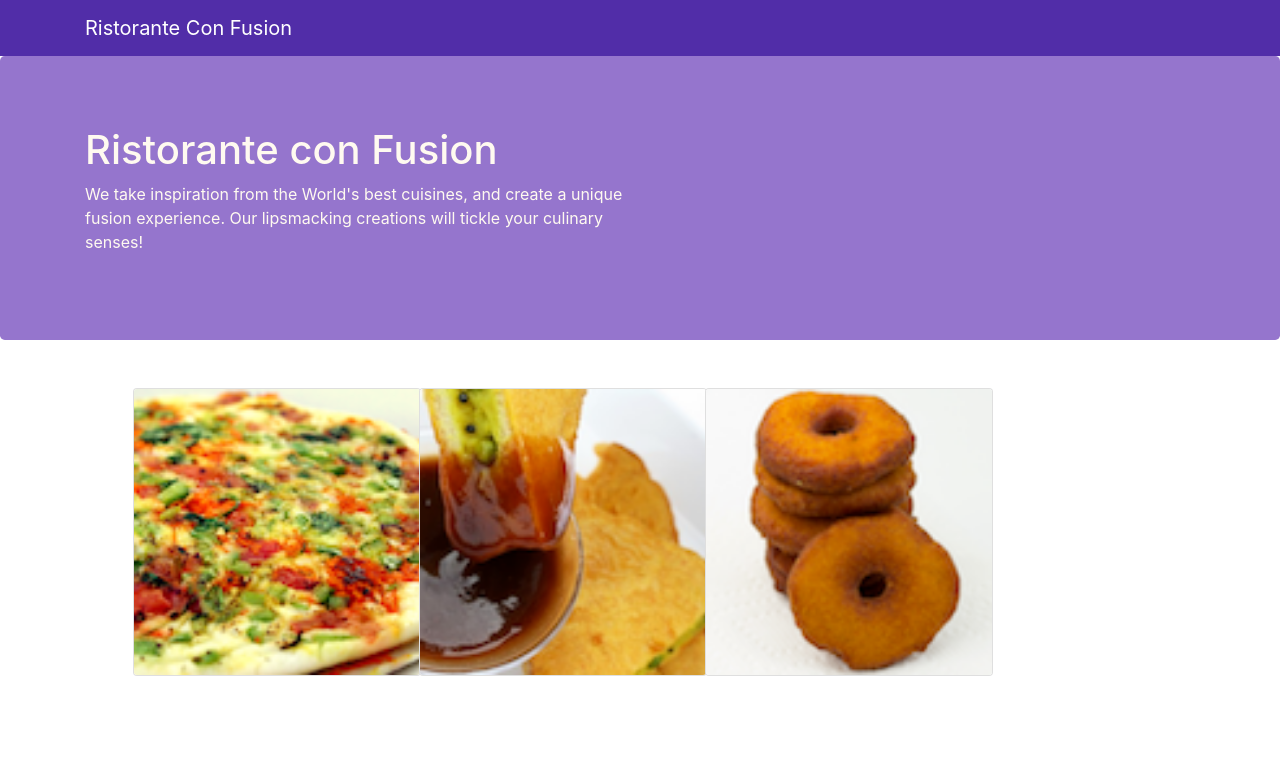
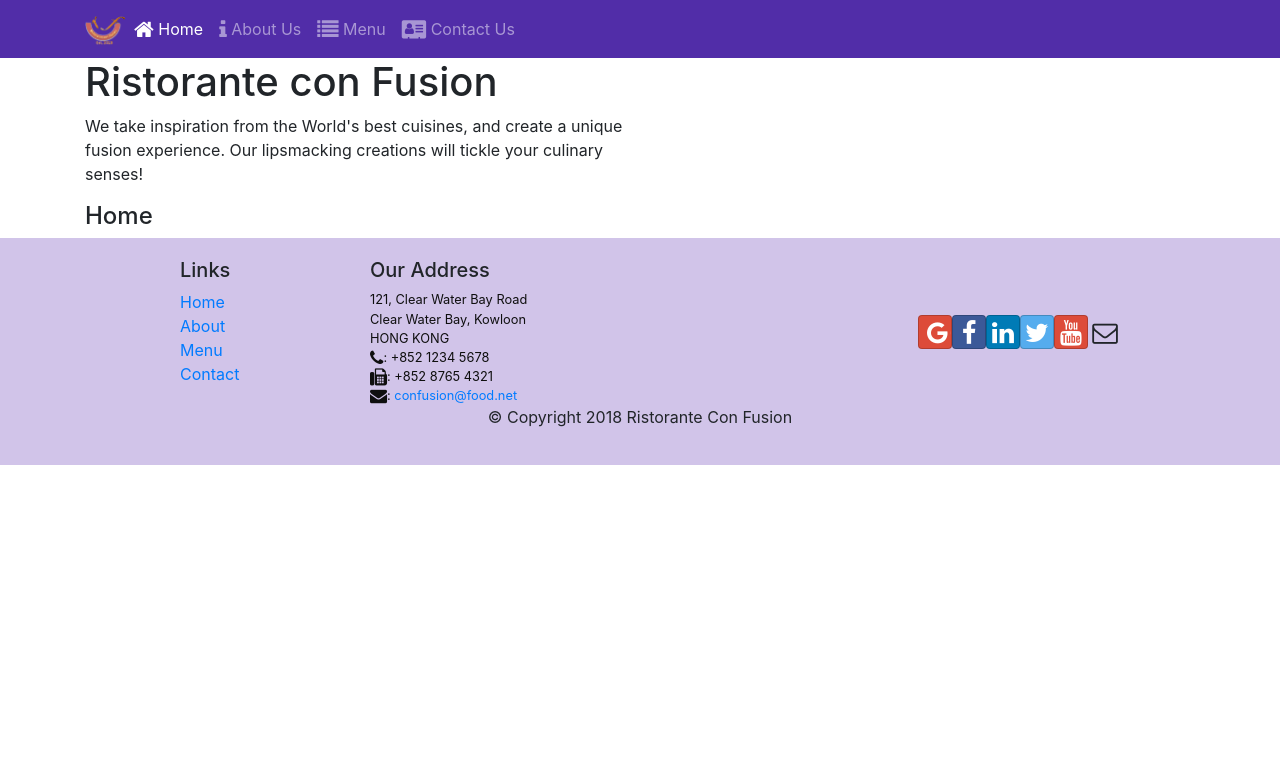
Before and after one commit to JawadMirza-coder/myapp, a React (Create React App) app: page /home in a window 1280 px wide. Shown: the top 770 px of the page. Built offline with nearby package versions, Linux system fonts and the light colour scheme.

Commit message:
new Home and Update Other

```diff
--- a/package.json
+++ b/package.json
@@ -13,6 +13,7 @@
     "react": "^17.0.2",
     "react-dom": "^17.0.2",
     "react-popper": "^2.2.5",
+    "react-router-dom": "^5.3.0",
     "react-scripts": "5.0.0",
     "reactstrap": "^9.0.1",
     "web-vitals": "^2.1.3"
--- a/src/App.js
+++ b/src/App.js
@@ -1,7 +1,7 @@
 import "./App.css";
 
 import React, { Component } from "react";
-
+import { BrowserRouter } from 'react-router-dom';
 import Main from "./components/mainComponent";
 import { DISHES } from "./shared/Dishes";
 
@@ -17,9 +17,11 @@
 
   render() {
     return (
+      <BrowserRouter>
       <div className="App">
           <Main />
       </div>
+      </BrowserRouter>
     );
   }
 }
--- a/src/components/Header.js
+++ b/src/components/Header.js
@@ -1,28 +1,57 @@
-import React, { Component } from 'react';
-import { Navbar, NavbarBrand } from 'reactstrap';
+import { Nav, Navbar, NavbarBrand, NavbarToggler, Collapse, NavItem } from 'reactstrap';
+import { NavLink } from 'react-router-dom';
+import React,{Component} from 'react';
+class Header extends Component {
+    constructor(props) {
+        super(props);
 
-class Header extends Component {
+        this.toggleNav = this.toggleNav.bind(this);
+        this.state = {
+          isNavOpen: false
+        };
+      }
+
+      toggleNav() {
+        this.setState({
+          isNavOpen: !this.state.isNavOpen
+        });
+      }
+
     render() {
         return(
-    <React.Fragment>
-      <Navbar dark>
+            <div>
+                <Navbar dark expand="md">
                     <div className="container">
-            <NavbarBrand href="/">Ristorante Con Fusion</NavbarBrand>
+                        <NavbarToggler onClick={this.toggleNav} />
+                        <NavbarBrand className="mr-auto" href="/"><img src='assets/images/logo.png' height="30" width="41" alt='Ristorante Con Fusion' /></NavbarBrand>
+                        <Collapse isOpen={this.state.isNavOpen} navbar>
+                            <Nav navbar>
+                            <NavItem>
+                                <NavLink className="nav-link"  to='/home'><span className="fa fa-home fa-lg"></span> Home</NavLink>
+                            </NavItem>
+                            <NavItem>
+                                <NavLink className="nav-link" to='/aboutus'><span className="fa fa-info fa-lg"></span> About Us</NavLink>
+                            </NavItem>
+                            <NavItem>
+                                <NavLink className="nav-link"  to='/menu'><span className="fa fa-list fa-lg"></span> Menu</NavLink>
+                            </NavItem>
+                            <NavItem>
+                                <NavLink className="nav-link" to='/contactus'><span className="fa fa-address-card fa-lg"></span> Contact Us</NavLink>
+                            </NavItem>
+                            </Nav>
+                        </Collapse>
                     </div>
                 </Navbar>
 
-           <div className="container-fluid jumbotron">
-               <div className="container">
-               <div className="row row-header ">
-                   <div className="col-12 col-sm-6 ">
+                    <div className="container Jumbotron">
+                        <div className="row row-header">
+                            <div className="col-12 col-sm-6">
                                 <h1>Ristorante con Fusion</h1>
                                 <p>We take inspiration from the World's best cuisines, and create a unique fusion experience. Our lipsmacking creations will tickle your culinary senses!</p>
                             </div>
                         </div>
                     </div>
-
             </div>
-    </React.Fragment>
         );
     }
 }
--- /dev/null
+++ b/src/components/Home.js
@@ -0,0 +1,11 @@
+import React from 'react';
+
+function Home(props) {
+    return(
+      <div className="container">
+        <h4>Home</h4>
+      </div>
+    );
+}
+
+export default Home;
--- a/src/components/mainComponent.js
+++ b/src/components/mainComponent.js
@@ -2,7 +2,10 @@
 import Menu from './menucomponents';
 import Header from "./Header";
 import Footer from "./footer";
-import DishDetail from './DishdetailComponent';
+import Home from './Home';
+import { Route,Switch,Redirect  } from 'react-router-dom';
+
+// import DishDetail from './DishdetailComponent';
 
 import { DISHES } from "../shared/Dishes";
 
@@ -22,19 +25,37 @@
   }
 
 
+
   render() {
+    const HomePage = () => {
+      return(
+          <Home
+          />
+      );
+    }
     return (
       <div>
+
         <Header />
-        <Menu dishes={this.state.dishes} onClick={(dishId) => this.onDishSelect(dishId)} />
+        <Switch>
+        <Route path='/home' component={HomePage} />
+         <Route exact path='/menu' component={() => <Menu dishes={this.state.dishes} />} />
+        <Redirect  to="/home" />
+        </Switch>
 
-        <DishDetail dish={this.state.dishes.filter((dish) => dish.id === this.state.selectedDish)[0]} />
+
+        {/* <Menu dishes={this.state.dishes} onClick={(dishId) => this.onDishSelect(dishId)} />
+
+        <DishDetail dish={this.state.dishes.filter((dish) => dish.id === this.state.selectedDish)[0]} /> */}
 
         <Footer />
+
       </div>
+
     );
 
   }
+
 }
 
 export default Main;
```
Also changed, not shown: 1 other file (tests, documents, lock files or other folders). Lines whose indentation alone changed are shown as unchanged.
